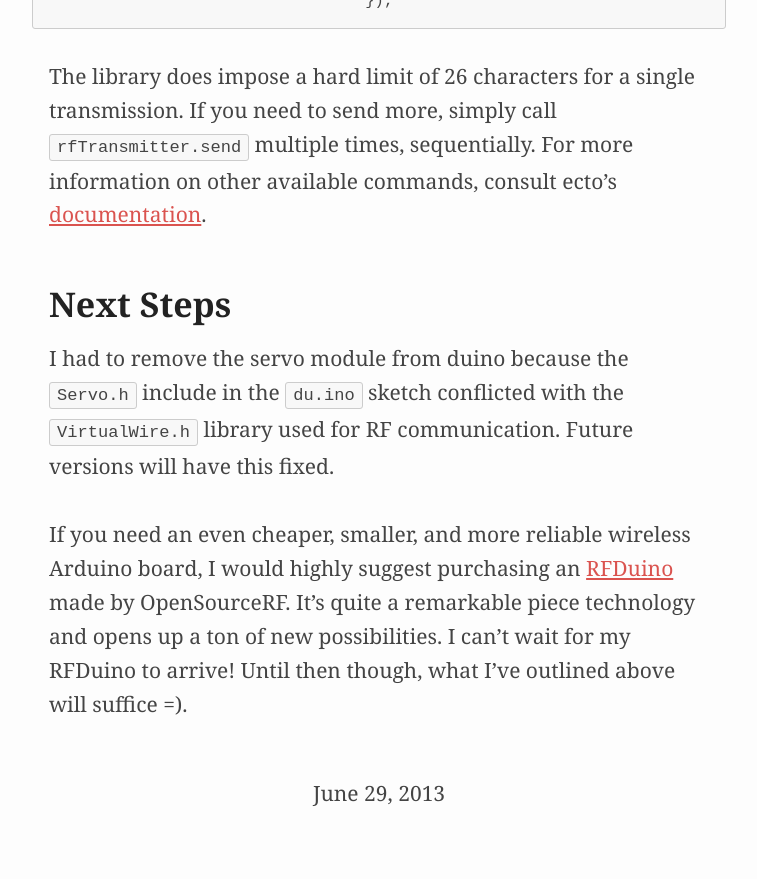
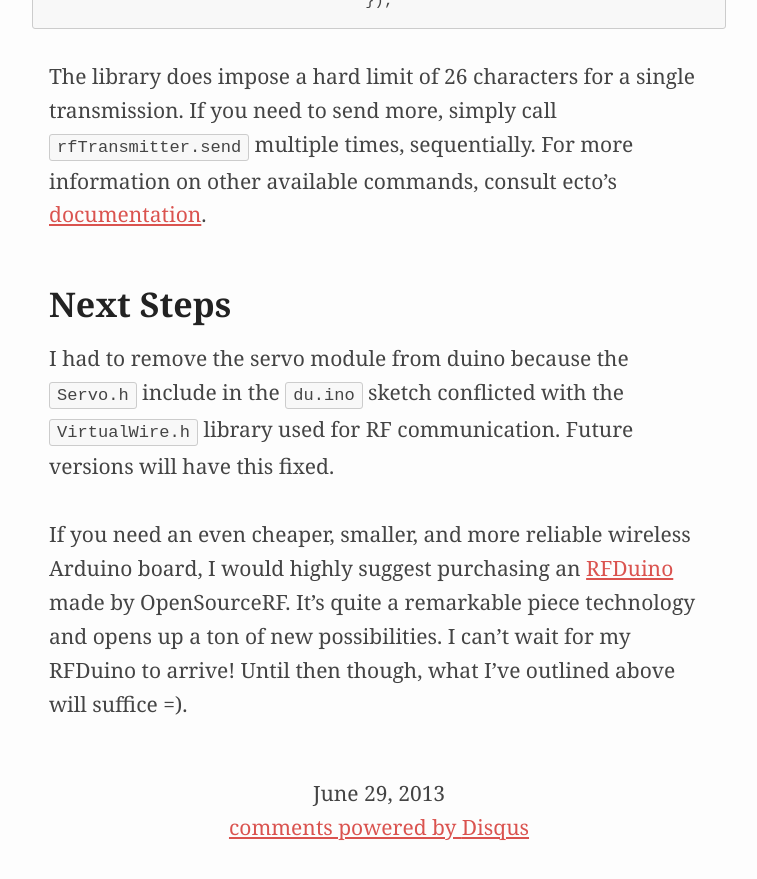
Before and after one commit to khirakawa/khirakawa.github.com, a Jekyll site: the page built from _posts/2013-06-29-one-way-rf-communication-with-arduino-and-node.md, in a window 1280 px wide and 900 px high, scrolled down 4922 px. Shown: the top 879 px of the window, without its empty margins (261-1018 px from the left). Built offline with Jekyll 4.4.1, drawn with Linux system fonts in a browser that asks for light colours; comment, search, counter and statistics services are not loaded.

Commit message:
trying out disqus

```diff
--- a/_layouts/post.html
+++ b/_layouts/post.html
@@ -8,6 +8,22 @@
   </header>
   {{ content }}
   <footer>
-      <div class="published-date">{{ page.date | date: "%B %d, %Y" }}</div>
+		<div class="published-date">{{ page.date | date: "%B %d, %Y" }}</div>
+	  {{ if post.comments }}
+		<div id="disqus_thread"></div>
+		<script type="text/javascript">
+	        /* * * CONFIGURATION VARIABLES: EDIT BEFORE PASTING INTO YOUR WEBPAGE * * */
+	        var disqus_shortname = 'kenhirakawa'; // required: replace example with your forum shortname
+
+	        /* * * DON'T EDIT BELOW THIS LINE * * */
+	        (function() {
+	            var dsq = document.createElement('script'); dsq.type = 'text/javascript'; dsq.async = true;
+	            dsq.src = '//' + disqus_shortname + '.disqus.com/embed.js';
+	            (document.getElementsByTagName('head')[0] || document.getElementsByTagName('body')[0]).appendChild(dsq);
+	        })();
+	    </script>
+	    <noscript>Please enable JavaScript to view the <a href="http://disqus.com/?ref_noscript">comments powered by Disqus.</a></noscript>
+	    <a href="http://disqus.com" class="dsq-brlink">comments powered by <span class="logo-disqus">Disqus</span></a>
+	  {{ endif }}
   </footer>
 </div>
```
Also changed, not shown: _posts/2013-03-10-water-me-please.md (+1 -0 lines), _posts/2013-06-29-one-way-rf-communication-with-arduino-and-node.md (+1 -0 lines).
